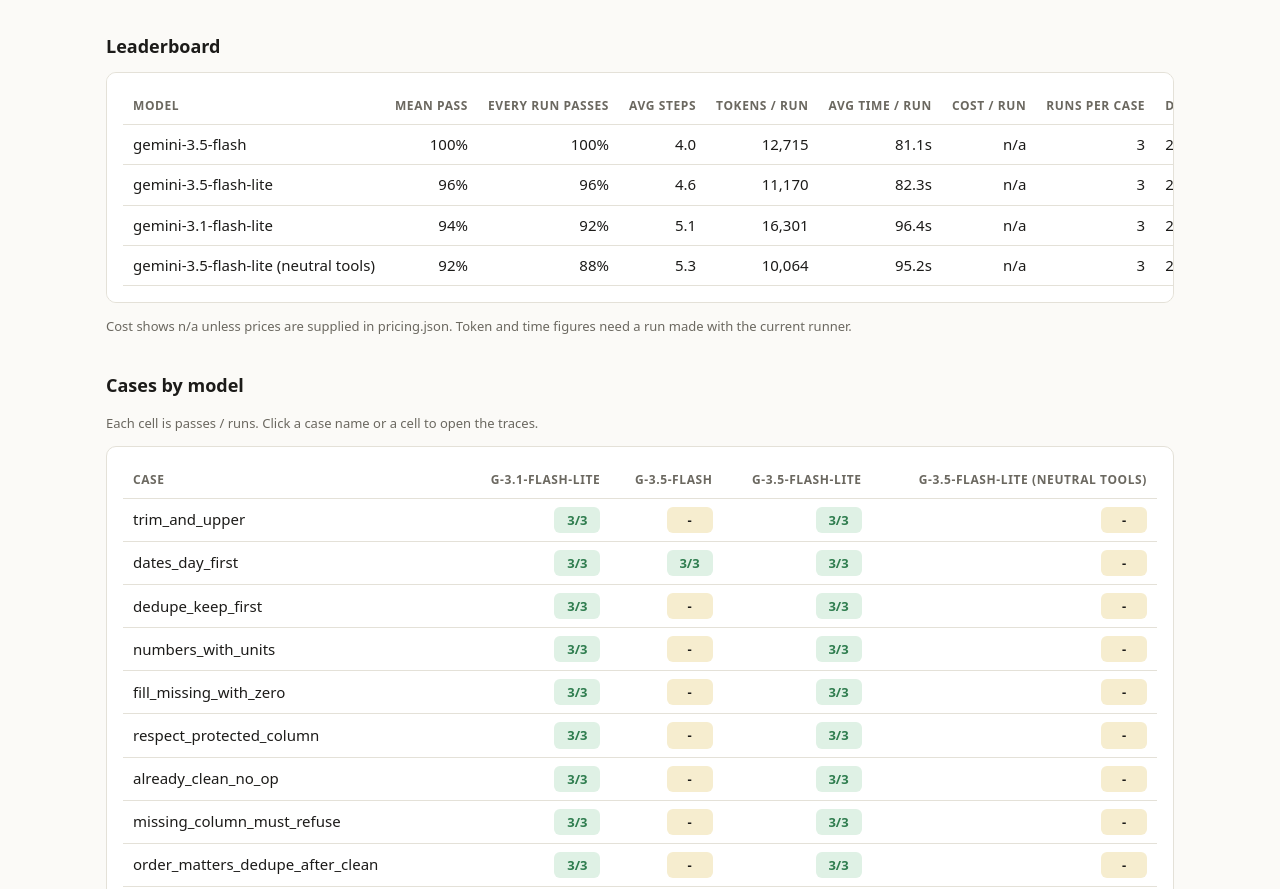
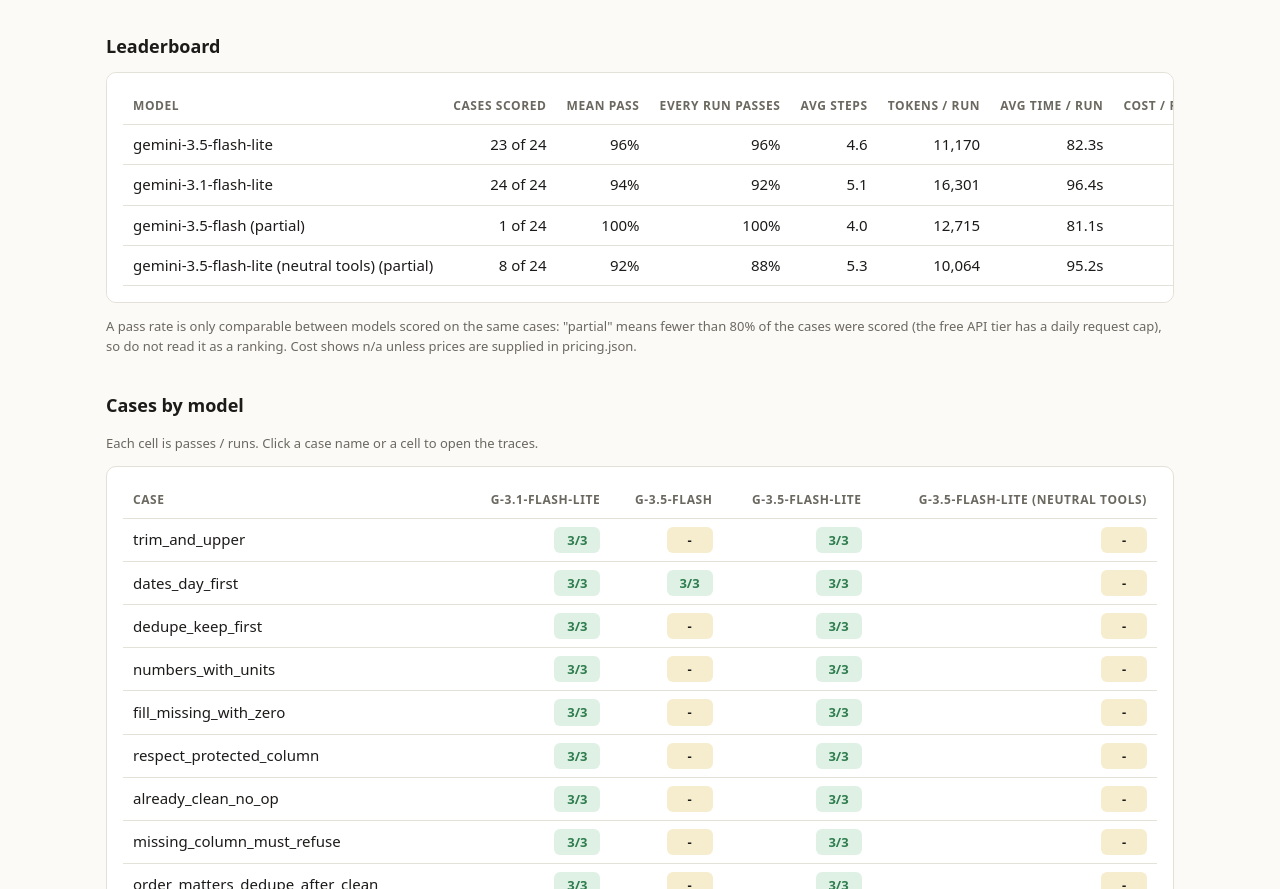
Before and after one commit to AksHaYGuPTa28/agent-evals, a website: page docs/report.html in a window 1280 px wide. Shown: the part 824-1713 px from the top of the page. Drawn offline with Linux system fonts and the light colour scheme.

Commit message:
Report: show cases scored and label partial coverage
A model scored on 1 of 24 cases was ranked first with 100%. The leaderboard now has a Cases scored column,
sorts models with under 80% coverage last, and marks them (partial) with a note explaining why.

```diff
--- a/docs/report.html
+++ b/docs/report.html
@@ -109,22 +109,27 @@ if (!D.findings.length) F.parentNode.removeChild(F.previousElementSibling), F.re
 
 // Leaderboard
 const board = document.getElementById('board');
-const heads = ['Model', 'Mean pass', 'Every run passes', 'Avg steps', 'Tokens / run', 'Avg time / run', 'Cost / run', 'Runs per case', 'Date'];
-board.append(el('thead', {}, el('tr', {}, heads.map((h, i) => el('th', { class: i > 0 && i < 8 ? 'num' : '' }, h)))));
+const heads = ['Model', 'Cases scored', 'Mean pass', 'Every run passes', 'Avg steps', 'Tokens / run', 'Avg time / run', 'Cost / run', 'Runs per case', 'Date'];
+board.append(el('thead', {}, el('tr', {}, heads.map((h, i) => el('th', { class: i > 0 && i < 9 ? 'num' : '' }, h)))));
 const tb = el('tbody');
-const sorted = [...runs].sort((a, b) => b.meanPass - a.meanPass || b.allPass - a.allPass);
+// A model scored on only a few cases must not outrank one scored on the whole suite, so partial coverage sorts last and is labelled.
+const totalCases = new Set(runs.flatMap((r) => Object.keys(r.perCase))).size;
+const isPartial = (r) => Object.keys(r.perCase).length < 0.8 * totalCases;
+const sorted = [...runs].sort((a, b) => Number(isPartial(a)) - Number(isPartial(b)) || b.meanPass - a.meanPass || b.allPass - a.allPass);
 for (const r of sorted) {
   const n = r.detail.length || 1;
   const tok = r.detail.reduce((s, d) => s + (d.usage ? d.usage.input + d.usage.output : 0), 0) / n;
   const ms = r.detail.reduce((s, d) => s + (d.wallMs || 0), 0) / n;
   const cost = r.totals && r.totals.costUsd != null ? '$' + (r.totals.costUsd / n).toFixed(4) : 'n/a';
   const steps = Object.values(r.perCase).reduce((s, p) => s + p.avgSteps, 0) / Object.keys(r.perCase).length;
-  tb.append(el('tr', {}, el('td', {}, r.model), el('td', { class: 'num' }, pct(r.meanPass)), el('td', { class: 'num' }, pct(r.allPass)),
+  const scored = Object.keys(r.perCase).length;
+  tb.append(el('tr', {}, el('td', {}, r.model + (isPartial(r) ? '  (partial)' : '')), el('td', { class: 'num' }, scored + ' of ' + totalCases),
+    el('td', { class: 'num' }, pct(r.meanPass)), el('td', { class: 'num' }, pct(r.allPass)),
     el('td', { class: 'num' }, steps.toFixed(1)), el('td', { class: 'num' }, tok ? num(Math.round(tok)) : 'n/a'),
     el('td', { class: 'num' }, ms ? secs(ms) : 'n/a'), el('td', { class: 'num' }, cost), el('td', { class: 'num' }, r.runs), el('td', {}, r.when.slice(0, 10))));
 }
 board.append(tb);
-document.getElementById('boardnote').textContent = 'Cost shows n/a unless prices are supplied in pricing.json. Token and time figures need a run made with the current runner.';
+document.getElementById('boardnote').textContent = 'A pass rate is only comparable between models scored on the same cases: "partial" means fewer than 80% of the cases were scored (the free API tier has a daily request cap), so do not read it as a ranking. Cost shows n/a unless prices are supplied in pricing.json.';
 
 // Heatmap
 const caseIds = [];
```
Also changed, not shown: src/report.template.html (+10 -5 lines).
